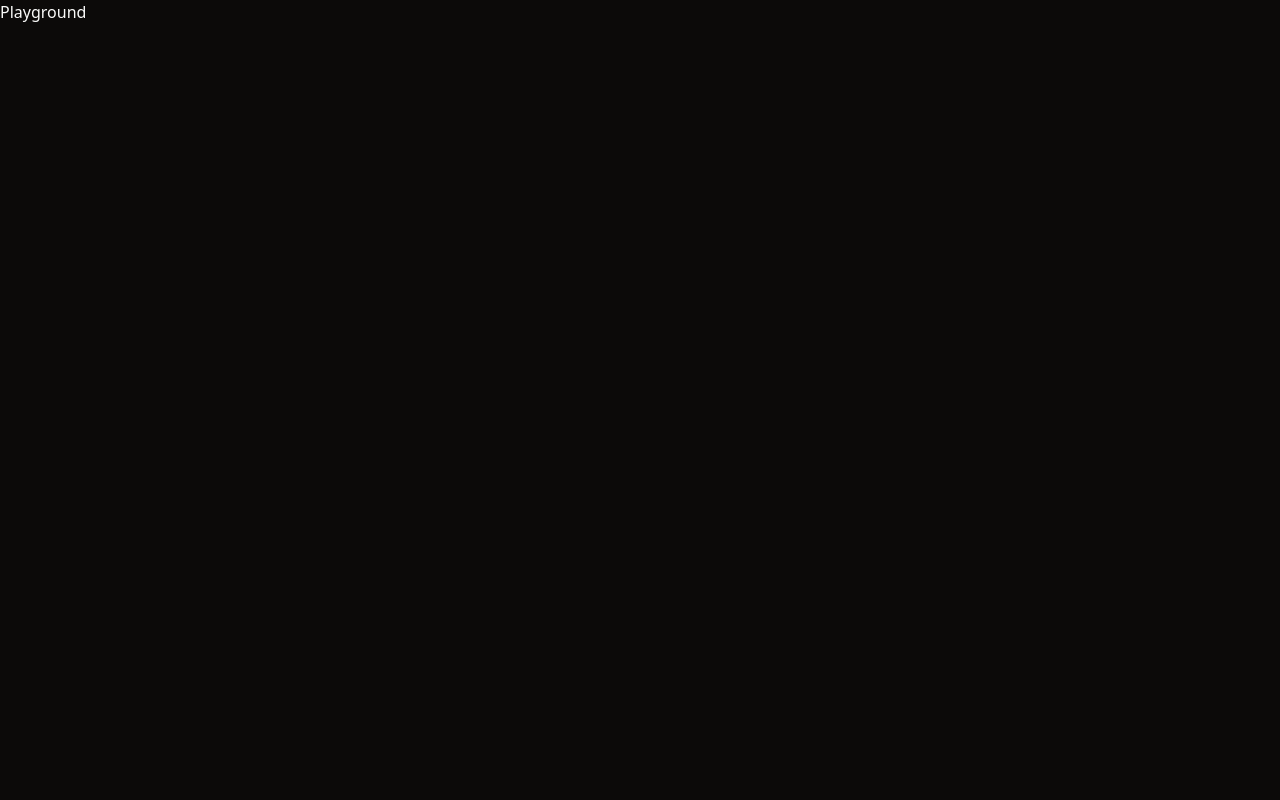
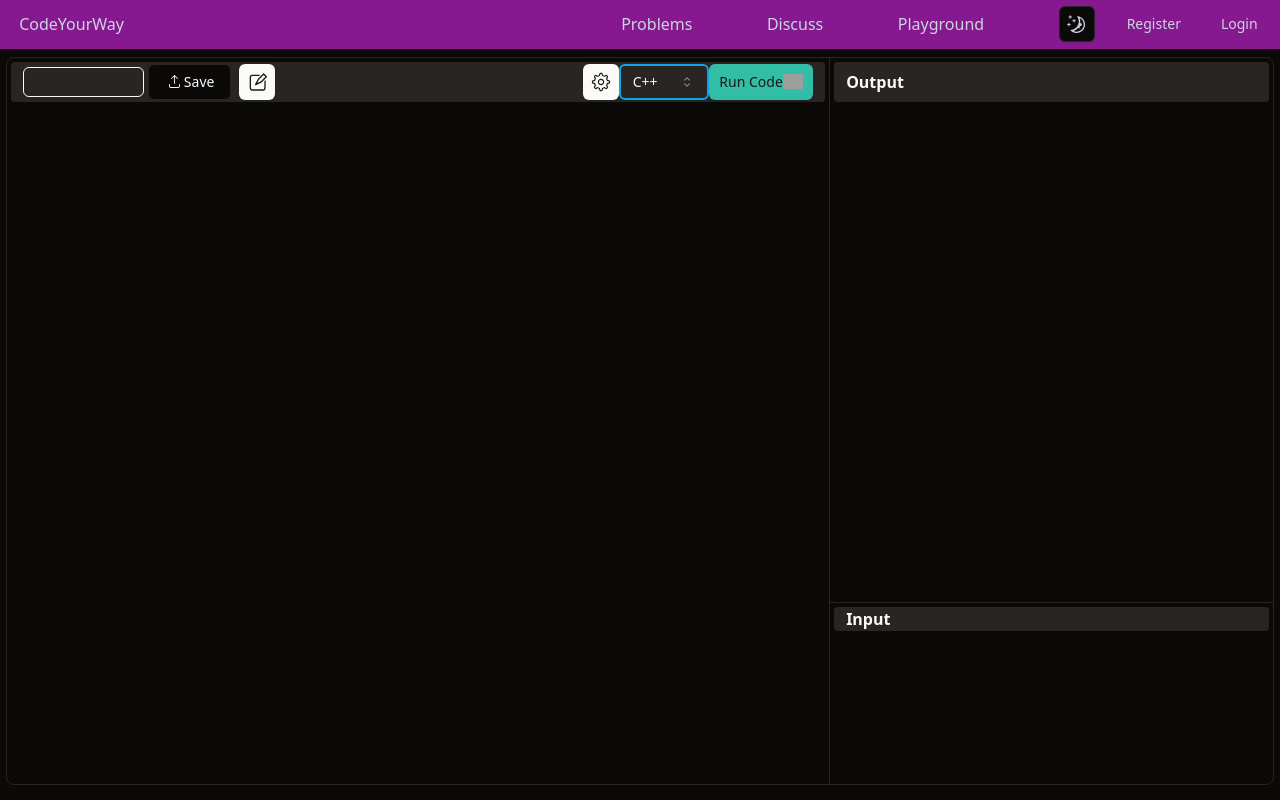
Before and after one commit to qnasir/S53_AdityaRajPourush_Capstone_CodeYourWay, a React (Vite) app in the folder Client/: page /playground in a window 1280 px wide. Built offline with nearby package versions, Linux system fonts and the light colour scheme; grey boxes are pictures that could not be loaded; the HTML template or start-up script is replaced by a standard one.

Commit message:
frontend better and both deployed links

```diff
--- a/Client/package.json
+++ b/Client/package.json
@@ -11,18 +11,21 @@
   },
   "dependencies": {
     "@hookform/resolvers": "^3.3.4",
+    "@monaco-editor/react": "^4.6.0",
     "@radix-ui/react-dialog": "^1.0.5",
     "@radix-ui/react-dropdown-menu": "^2.0.6",
     "@radix-ui/react-icons": "^1.3.0",
     "@radix-ui/react-label": "^2.0.2",
     "@radix-ui/react-select": "^2.0.0",
     "@radix-ui/react-slot": "^1.0.2",
+    "@radix-ui/react-tooltip": "^1.0.7",
     "axios": "^1.6.8",
     "class-variance-authority": "^0.7.0",
     "clsx": "^2.1.0",
     "react": "^18.2.0",
     "react-dom": "^18.2.0",
     "react-hook-form": "^7.51.3",
+    "react-resizable-panels": "^2.0.19",
     "react-router-dom": "^6.22.3",
     "sonner": "^1.4.41",
     "tailwind-merge": "^2.3.0",
--- a/Client/src/components/Navbar_1.jsx
+++ b/Client/src/components/Navbar_1.jsx
@@ -89,7 +89,7 @@ const Navbar_1 = () => {
           </div>
           <div className="flex justify-between w-full sm:w-auto">
             <ModeToggle />
-            <div>
+            <div className="ml-4">
               {isLoggedIn ? (
                 <div className="flex justify-between">
                   <Button variant="outline">{username}</Button>
--- /dev/null
+++ b/Client/src/components/ui/resizable.jsx
@@ -0,0 +1,40 @@
+import { DragHandleDots2Icon } from "@radix-ui/react-icons"
+import * as ResizablePrimitive from "react-resizable-panels"
+
+import { cn } from "@/lib/utils"
+
+const ResizablePanelGroup = ({
+  className,
+  ...props
+}) => (
+  <ResizablePrimitive.PanelGroup
+    className={cn(
+      "flex h-full w-full data-[panel-group-direction=vertical]:flex-col",
+      className
+    )}
+    {...props} />
+)
+
+const ResizablePanel = ResizablePrimitive.Panel
+
+const ResizableHandle = ({
+  withHandle,
+  className,
+  ...props
+}) => (
+  <ResizablePrimitive.PanelResizeHandle
+    className={cn(
+      "relative flex w-px items-center justify-center bg-border after:absolute after:inset-y-0 after:left-1/2 after:w-1 after:-translate-x-1/2 focus-visible:outline-none focus-visible:ring-1 focus-visible:ring-ring focus-visible:ring-offset-1 data-[panel-group-direction=vertical]:h-px data-[panel-group-direction=vertical]:w-full data-[panel-group-direction=vertical]:after:left-0 data-[panel-group-direction=vertical]:after:h-1 data-[panel-group-direction=vertical]:after:w-full data-[panel-group-direction=vertical]:after:-translate-y-1/2 data-[panel-group-direction=vertical]:after:translate-x-0 [&[data-panel-group-direction=vertical]>div]:rotate-90",
+      className
+    )}
+    {...props}>
+    {withHandle && (
+      <div
+        className="z-10 flex h-4 w-3 items-center justify-center rounded-sm border bg-border">
+        <DragHandleDots2Icon className="h-2.5 w-2.5" />
+      </div>
+    )}
+  </ResizablePrimitive.PanelResizeHandle>
+)
+
+export { ResizablePanelGroup, ResizablePanel, ResizableHandle }
--- /dev/null
+++ b/Client/src/components/ui/tooltip.jsx
@@ -0,0 +1,24 @@
+import * as React from "react"
+import * as TooltipPrimitive from "@radix-ui/react-tooltip"
+
+import { cn } from "@/lib/utils"
+
+const TooltipProvider = TooltipPrimitive.Provider
+
+const Tooltip = TooltipPrimitive.Root
+
+const TooltipTrigger = TooltipPrimitive.Trigger
+
+const TooltipContent = React.forwardRef(({ className, sideOffset = 4, ...props }, ref) => (
+  <TooltipPrimitive.Content
+    ref={ref}
+    sideOffset={sideOffset}
+    className={cn(
+      "z-50 overflow-hidden rounded-md bg-primary px-3 py-1.5 text-xs text-primary-foreground animate-in fade-in-0 zoom-in-95 data-[state=closed]:animate-out data-[state=closed]:fade-out-0 data-[state=closed]:zoom-out-95 data-[side=bottom]:slide-in-from-top-2 data-[side=left]:slide-in-from-right-2 data-[side=right]:slide-in-from-left-2 data-[side=top]:slide-in-from-bottom-2",
+      className
+    )}
+    {...props} />
+))
+TooltipContent.displayName = TooltipPrimitive.Content.displayName
+
+export { Tooltip, TooltipTrigger, TooltipContent, TooltipProvider }
--- a/Client/src/pages/LandingPage.jsx
+++ b/Client/src/pages/LandingPage.jsx
@@ -1,31 +1,38 @@
-import Navbar_1 from '@/components/Navbar_1'
-import { AuthContext } from '@/components/context/authContext'
-import { Button } from '@/components/ui/button'
-import React, { useContext } from 'react'
+import Navbar_1 from "@/components/Navbar_1";
+import { AuthContext } from "@/components/context/authContext";
+import { Button } from "@/components/ui/button";
+import React, { useContext } from "react";
+import { Link } from "react-router-dom";
 
 const LandingPage = () => {
-  const {username, isLoggedIn} = useContext(AuthContext)
+  const { username, isLoggedIn } = useContext(AuthContext);
 
   return (
     <div>
-      <Navbar_1/>
-      <div className='w-full px-4 py-8'>
-        <div className='mb-8'>
-          <h1 className='text-2xl font-bold'>Hi {isLoggedIn ? username : "User"}</h1>
-          <h1 className='text-3xl font-bold'>Let's Code Your Way to Success!</h1>
+      <Navbar_1 />
+      <div className="w-full px-4 py-8">
+        <div className="mb-8">
+          <h1 className="text-2xl font-bold">
+            Hi {isLoggedIn ? username : "User"}
+          </h1>
+          <h1 className="text-3xl font-bold">
+            Let's Code Your Way to Success!
+          </h1>
         </div>
-        <div className='flex flex-col sm:flex-row flex-wrap justify-between'>
-          <div className='w-full sm:w-[48%] border my-4 rounded px-4 py-6'>
-            <Button variant="outline">Online Compiler</Button>
+        <div className="flex flex-col sm:flex-row flex-wrap justify-between">
+          <div className="w-full sm:w-[48%] border my-4 rounded px-4 py-6">
+            <Link to="/playground">
+              <Button variant="outline">Online Compiler</Button>
+            </Link>
           </div>
-          <div className='w-full sm:w-[48%] border my-4 rounded px-4 py-6'>
-            <h2 className='text-xl font-bold mb-2'>Profile</h2>
+          <div className="w-full sm:w-[48%] border my-4 rounded px-4 py-6">
+            <h2 className="text-xl font-bold mb-2">Profile</h2>
             {/* Add profile content here */}
           </div>
         </div>
       </div>
     </div>
-  )
-}
+  );
+};
 
-export default LandingPage
+export default LandingPage;
--- a/Client/src/pages/Playground.jsx
+++ b/Client/src/pages/Playground.jsx
@@ -1,9 +1,109 @@
-import React from 'react'
+import Navbar_1 from "@/components/Navbar_1";
+import React from "react";
+import {
+  ResizableHandle,
+  ResizablePanel,
+  ResizablePanelGroup,
+} from "@/components/ui/resizable";
+import { Input } from "@/components/ui/input";
+import { cn } from "@/lib/utils";
+import { Button } from "@/components/ui/button";
+import { GearIcon, Pencil2Icon, TriangleRightIcon, UploadIcon } from "@radix-ui/react-icons";
+import {
+  Tooltip,
+  TooltipContent,
+  TooltipProvider,
+  TooltipTrigger,
+} from "@/components/ui/tooltip"
+import {
+  Select,
+  SelectContent,
+  SelectItem,
+  SelectTrigger,
+  SelectValue,
+} from "@/components/ui/select"
+
 
 const Playground = () => {
   return (
-    <div>Playground</div>
-  )
-}
+    <div>
+      <Navbar_1 />
+      <div className="w-[99vw] m-auto h-[92vh] pt-2">
+        <ResizablePanelGroup
+          direction="horizontal"
+          className="rounded-lg border h-[100%] w-full"
+        >
+          <ResizablePanel defaultSize={65} minSize={20}>
+            <div className="flex items-center justify-center min-w-36">
+              <div className="nav bg-secondary h-[5vh] flex items-center w-full px-3 justify-between m-1 rounded-sm">
+                <div className="flex items-center justify-between w-[20vw]">
+                  <Input className="p-1 border-secondary-foreground h-[3.7vh] max-w-[180px]"/>
+                  <Button className="mx-1" variant="outline"><UploadIcon className="mx-0.5"/>Save</Button>
+                  <TooltipProvider>
+                    <Tooltip>
+                      <TooltipTrigger>
+                        <Button size="icon" className="mx-1">
+                          <Pencil2Icon className="h-5 w-7"/>
+                        </Button>
+                      </TooltipTrigger>
+                      <TooltipContent>
+                        <p>Note</p>
+                      </TooltipContent>
+                    </Tooltip>
+                  </TooltipProvider>
+                </div>
+                <div className="flex items-center justify-between w-[18vw]">
+                  <TooltipProvider >
+                    <Tooltip>
+                      <TooltipTrigger>
+                      <Button size="icon" ><GearIcon className="h-5 w-7"/></Button>
+                      </TooltipTrigger>
+                      <TooltipContent>
+                        <p>Settings</p>
+                      </TooltipContent>
+                    </Tooltip>
+                  </TooltipProvider>
+                  <Select defaultValue="C++">
+                    <SelectTrigger className="border-2 border-sky-500 w-[100px]">
+                      <SelectValue placeholder="C++"/>
+                    </SelectTrigger>
+                    <SelectContent>
+                      <SelectItem value="C++">C++</SelectItem>
+                      <SelectItem value="Python">Python</SelectItem>
+                      <SelectItem value="JavaScript">JavaScript</SelectItem>
+                    </SelectContent>
+                  </Select>
+                  <Button className="bg-[#32BEA6] p-">
+                    Run Code <img width="20" height="20" src="https://img.icons8.com/flat-round/64/000000/play--v1.png" alt="play--v1"/>
+                  </Button>
+                </div>
+              </div>
+            </div>
 
-export default Playground
+            <div className="editor p-1">
+
+            </div>
+          </ResizablePanel>
+          <ResizableHandle />
+          <ResizablePanel minSize={10}>
+            <ResizablePanelGroup direction="vertical">
+              <ResizablePanel defaultSize={75} minSize={20}>
+                <div className="nav bg-secondary h-[5vh] flex items-center px-3 justify-between m-1 rounded-sm">
+                  <span className="font-semibold">Output</span>
+                </div>
+              </ResizablePanel>
+              <ResizableHandle />
+              <ResizablePanel minSize={10}>
+              <div className="nav bg-secondary h-[3vh] flex items-center px-3 justify-between m-1 rounded-sm">
+                  <span className="font-semibold">Input</span>
+                </div>
+              </ResizablePanel>
+            </ResizablePanelGroup>
+          </ResizablePanel>
+        </ResizablePanelGroup>
+      </div>
+    </div>
+  );
+};
+
+export default Playground;
```
Also changed, not shown: 2 other files (tests, documents, lock files or other folders).
